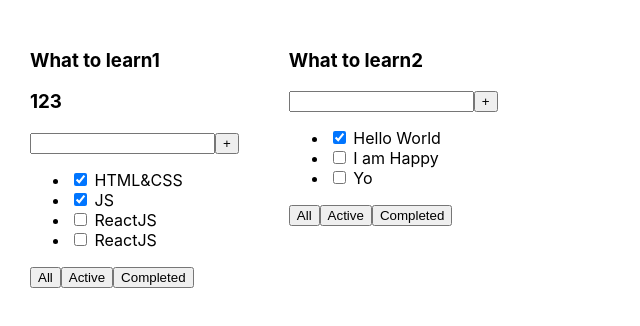
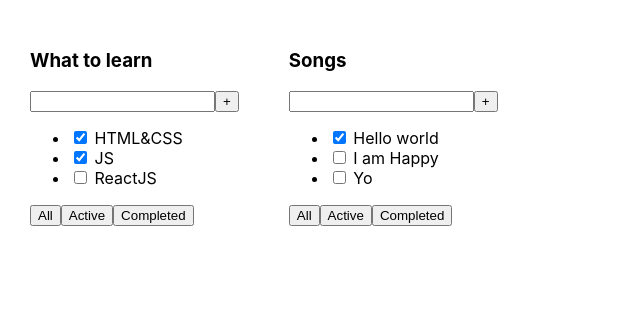
Before and after one commit to Alex-hapa/ToDoit-kamasutra, a React (Create React App) app: page / in a window 1280 px wide. Shown: the top 326 px of the page, without its empty margins (0-640 px from the left). Built offline with nearby package versions, Linux system fonts and the light colour scheme.

Commit message:
change src file

```diff
--- a/src/App.css
+++ b/src/App.css
@@ -1,3 +1,4 @@
+
 .App {
   padding: 30px;
   display: flex;
@@ -6,3 +7,19 @@
 .App > div {
   margin-right: 50px;
 }
+
+.error {
+  border: red 1px solid;
+}
+
+.error-message {
+  color: red;
+}
+
+.active-filter {
+  background-color: aquamarine;
+}
+
+.is-done {
+  opacity: 0.5;
+}
--- a/src/App.tsx
+++ b/src/App.tsx
@@ -1,29 +1,24 @@
 import React from 'react';
 import './App.css';
-import {Todolist} from "./Todolist";
+import {Todolist} from './Todolist';
 
 function App() {
-    const forTitle1 = 'What to learn1'
-    const forTitle2 = 'What to learn2'
 
     const tasks1 = [
-        {id: 1, title: 'HTML&CSS', isDone: true},
-        {id: 2, title: 'JS', isDone: true},
-        {id: 3, title: 'ReactJS', isDone: false},
-        {id: 4, title: 'ReactJS', isDone: false}
+        { id: 1, title: "HTML&CSS", isDone: true },
+        { id: 2, title: "JS", isDone: true },
+        { id: 3, title: "ReactJS", isDone: false }
     ]
-
     const tasks2 = [
-        {id: 5, title: 'Hello World', isDone: true},
-        {id: 6, title: 'I am Happy', isDone: false},
-        {id: 7, title: 'Yo', isDone: false}
+        { id: 1, title: "Hello world", isDone: true },
+        { id: 2, title: "I am Happy", isDone: false },
+        { id: 3, title: "Yo", isDone: false }
     ]
 
     return (
-
         <div className="App">
-            <Todolist title={forTitle1} title2={123} tasks={tasks1}/>
-            <Todolist title={forTitle2} tasks={tasks2}/>
+            <Todolist title="What to learn" tasks={tasks1} />
+            <Todolist title="Songs" tasks={tasks2} />
         </div>
     );
 }
--- a/src/Todolist.tsx
+++ b/src/Todolist.tsx
@@ -1,10 +1,4 @@
-import React from "react";
-
-type PropsType = {
-    title: string
-    title2?: number
-    tasks: Array<TaskType>
-}
+import React from 'react';
 
 type TaskType = {
     id: number
@@ -12,25 +6,22 @@
     isDone: boolean
 }
 
-export const Todolist = (props: PropsType) => {
-    return (
-        <>
-            <div>
+type PropsType = {
+    title: string
+    tasks: Array<TaskType>
+}
+
+export function Todolist(props: PropsType) {
+    return <div>
         <h3>{props.title}</h3>
-                <h3>{props.title2}</h3>
         <div>
             <input/>
             <button>+</button>
         </div>
         <ul>
-                    {props.tasks.map((el) => {
-                        return (
-                            <li key={el.id}><input type="checkbox" checked={el.isDone}/> <span>{el.title}</span></li>
-                        )
-                    })}
-                    {/*<li><input type="checkbox" checked={props.tasks[0].isDone}/> <span>{props.tasks[0].title}</span></li>*/}
-                    {/*<li><input type="checkbox" checked={props.tasks[1].isDone}/> <span>{props.tasks[1].title}</span></li>*/}
-                    {/*<li><input type="checkbox" checked={props.tasks[2].isDone}/> <span>{props.tasks[2].title}</span></li>*/}
+            <li><input type="checkbox" checked={props.tasks[0].isDone}/> <span>{props.tasks[0].title}</span></li>
+            <li><input type="checkbox" checked={props.tasks[1].isDone}/> <span>{props.tasks[1].title}</span></li>
+            <li><input type="checkbox" checked={props.tasks[2].isDone}/> <span>{props.tasks[2].title}</span></li>
         </ul>
         <div>
             <button>All</button>
@@ -38,6 +29,4 @@
             <button>Completed</button>
         </div>
     </div>
-        </>
-    )
 }
--- a/src/index.tsx
+++ b/src/index.tsx
@@ -1,18 +1,14 @@
 import React from 'react';
-import ReactDOM from 'react-dom/client';
 import './index.css';
 import App from './App';
+import * as serviceWorker from './serviceWorker';
+import { createRoot } from 'react-dom/client';
 
+const container  = document.getElementById('root') as HTMLElement
+const root = createRoot(container);
+root.render(<App />);
 
-const root = ReactDOM.createRoot(
-  document.getElementById('root') as HTMLElement
-);
-root.render(
-  // <React.StrictMode>
-    <App />
-  // </React.StrictMode>
-);
-
-// If you want to start measuring performance in your app, pass a function
-// to log results (for example: reportWebVitals(console.log))
-// or send to an analytics endpoint. Learn more: https://bit.ly/CRA-vitals
+// If you want your app to work offline and load faster, you can change
+// unregister() to register() below. Note this comes with some pitfalls.
+// Learn more about service workers: https://bit.ly/CRA-PWA
+serviceWorker.unregister();
```
Also changed, not shown: 1 other file (tests, documents, lock files or other folders). Lines whose indentation alone changed are shown as unchanged.
